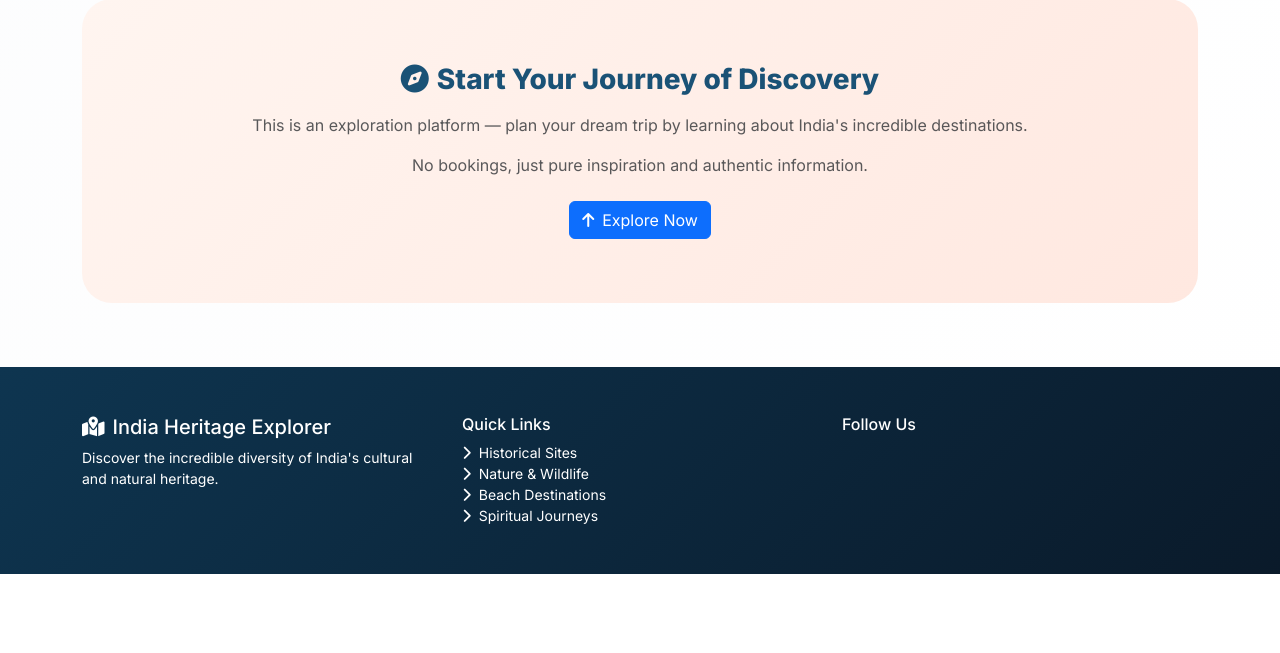
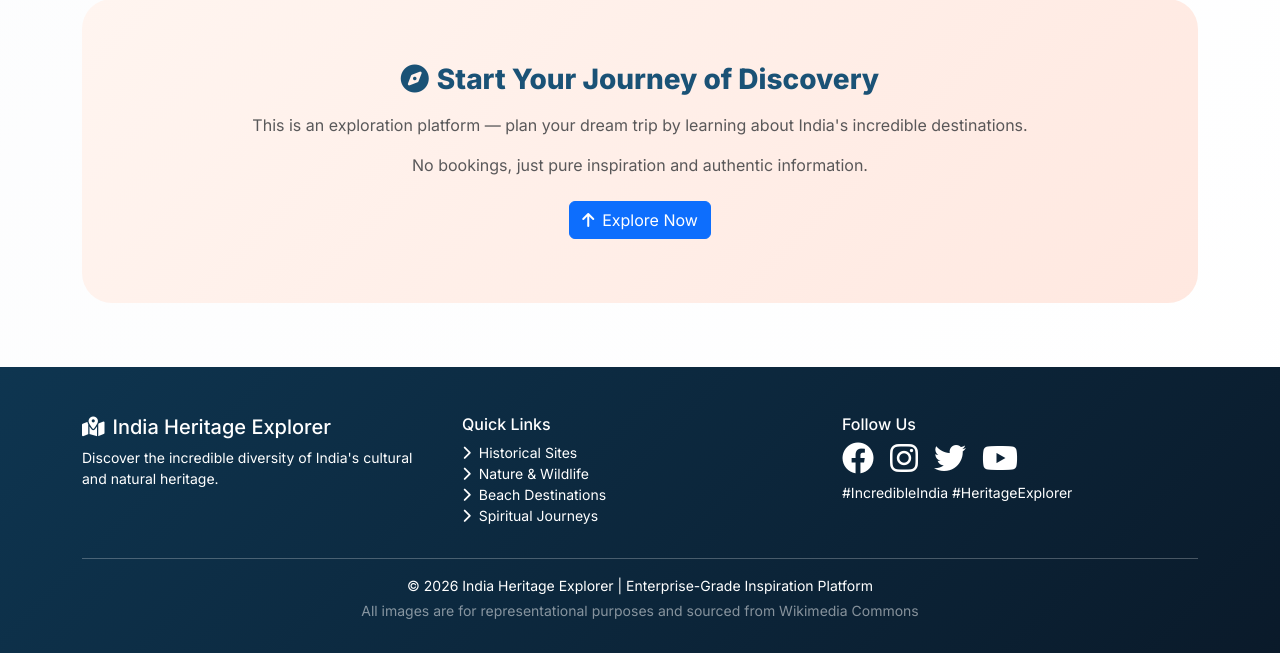
Before and after one commit to VinayKumar8374/TripExploring-app, a Flask app: page / in a window 1280 px wide. Shown: the part 5087-5740 px from the top of the page. Before the commit the page ends 5661 px from the top, so only its background shows below. Run offline with Flask 3, Linux system fonts and the light colour scheme.

Commit message:
Update index.html

```diff
--- a/templates/index.html
+++ b/templates/index.html
@@ -157,3 +157,89 @@
             <div class="col-md-4">
                 <h6>Follow Us</h6>
                 <div class="d-flex gap-3">
+                    <i class="fab fa-facebook fa-2x"></i>
+                    <i class="fab fa-instagram fa-2x"></i>
+                    <i class="fab fa-twitter fa-2x"></i>
+                    <i class="fab fa-youtube fa-2x"></i>
+                </div>
+                <p class="small mt-2">#IncredibleIndia #HeritageExplorer</p>
+            </div>
+        </div>
+        <hr class="my-3 bg-light">
+        <div class="text-center small">
+            <p class="mb-0">© 2026 India Heritage Explorer | Enterprise-Grade Inspiration Platform</p>
+            <p class="mb-0 mt-1 opacity-50">All images are for representational purposes and sourced from Wikimedia Commons</p>
+        </div>
+    </div>
+</footer>
+
+<!-- Scroll to Top Button -->
+<div class="scroll-top" id="scrollTopBtn">
+    <i class="fas fa-arrow-up"></i>
+</div>
+
+<!-- Scripts -->
+<script src="https://cdn.jsdelivr.net/npm/bootstrap@5.3.0-alpha1/dist/js/bootstrap.bundle.min.js"></script>
+<script>
+    // Category Filter Functionality
+    const filterButtons = document.querySelectorAll('.filter-btn');
+    const destinationCards = document.querySelectorAll('.destination-card');
+
+    filterButtons.forEach(button => {
+        button.addEventListener('click', () => {
+            // Remove active class from all buttons
+            filterButtons.forEach(btn => btn.classList.remove('active'));
+            // Add active class to clicked button
+            button.classList.add('active');
+
+            const category = button.getAttribute('data-category');
+
+            destinationCards.forEach(card => {
+                if (category === 'all' || card.getAttribute('data-category') === category) {
+                    card.style.display = 'block';
+                    card.style.animation = 'fadeIn 0.5s ease';
+                } else {
+                    card.style.display = 'none';
+                }
+            });
+        });
+    });
+
+    // Scroll to top functionality
+    const scrollBtn = document.getElementById('scrollTopBtn');
+
+    window.addEventListener('scroll', () => {
+        if (window.scrollY > 300) {
+            scrollBtn.classList.add('visible');
+        } else {
+            scrollBtn.classList.remove('visible');
+        }
+    });
+
+    scrollBtn.addEventListener('click', () => {
+        window.scrollTo({ top: 0, behavior: 'smooth' });
+    });
+
+    // Remove loading animation after page load
+    window.addEventListener('load', () => {
+        setTimeout(() => {
+            const loading = document.querySelector('.loading');
+            if (loading) {
+                loading.style.display = 'none';
+            }
+        }, 1000);
+    });
+
+    // Smooth scroll for anchor links
+    document.querySelectorAll('a[href^="#"]').forEach(anchor => {
+        anchor.addEventListener('click', function (e) {
+            e.preventDefault();
+            const target = document.querySelector(this.getAttribute('href'));
+            if (target) {
+                target.scrollIntoView({ behavior: 'smooth' });
+            }
+        });
+    });
+</script>
+</body>
+</html>
```
